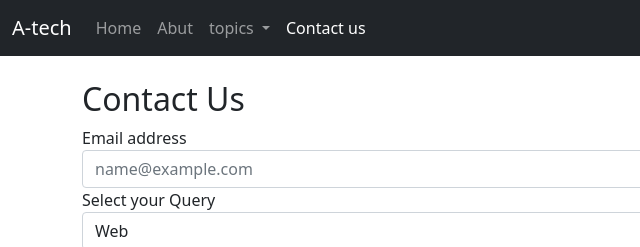
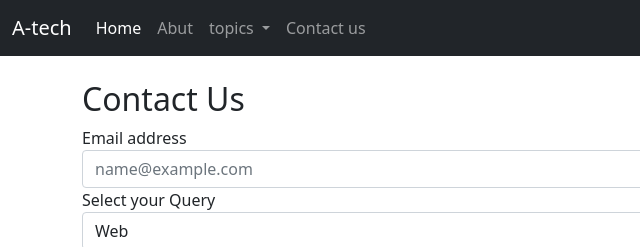
Before and after one commit to Amar-11/A-Tech, a plain HTML site: page contact.html in a window 1280 px wide. Shown: the top 247 px of the page, 0-640 px from the left. Drawn offline with nearby package versions, Linux system fonts and the light colour scheme.

Commit message:
Update contact.html

```diff
--- a/contact.html
+++ b/contact.html
@@ -25,14 +25,14 @@
             <div class="collapse navbar-collapse" id="navbarSupportedContent">
                 <ul class="navbar-nav me-auto mb-2 mb-lg-0">
           <li class="nav-item">
-                        <a class="nav-link " aria-current="page" href="/">Home</a>
+            <a class="nav-link active" aria-current="page" href="/A-tech/">Home</a>
           </li>
           <li class="nav-item">
-                        <a class="nav-link" href="/about.html">Abut</a>
+            <a class="nav-link" href="/A-Tech/about.html">Abut</a>
           </li>
           <li class="nav-item dropdown">
-                        <a class="nav-link dropdown-toggle" href="#" id="navbarDropdown" role="button"
-                            data-bs-toggle="dropdown" aria-expanded="false">
+            <a class="nav-link dropdown-toggle" href="#" id="navbarDropdown" role="button" data-bs-toggle="dropdown"
+              aria-expanded="false">
               topics
             </a>
             <ul class="dropdown-menu" aria-labelledby="navbarDropdown">
@@ -46,7 +46,7 @@
             </ul>
           </li>
           <li class="nav-item">
-                        <a class="nav-link  active" href="/contact.html">Contact us</a>
+            <a class="nav-link" href="/A-Tech/contact.html">Contact us</a>
           </li>
 
 
```
Lines whose indentation alone changed are shown as unchanged.
